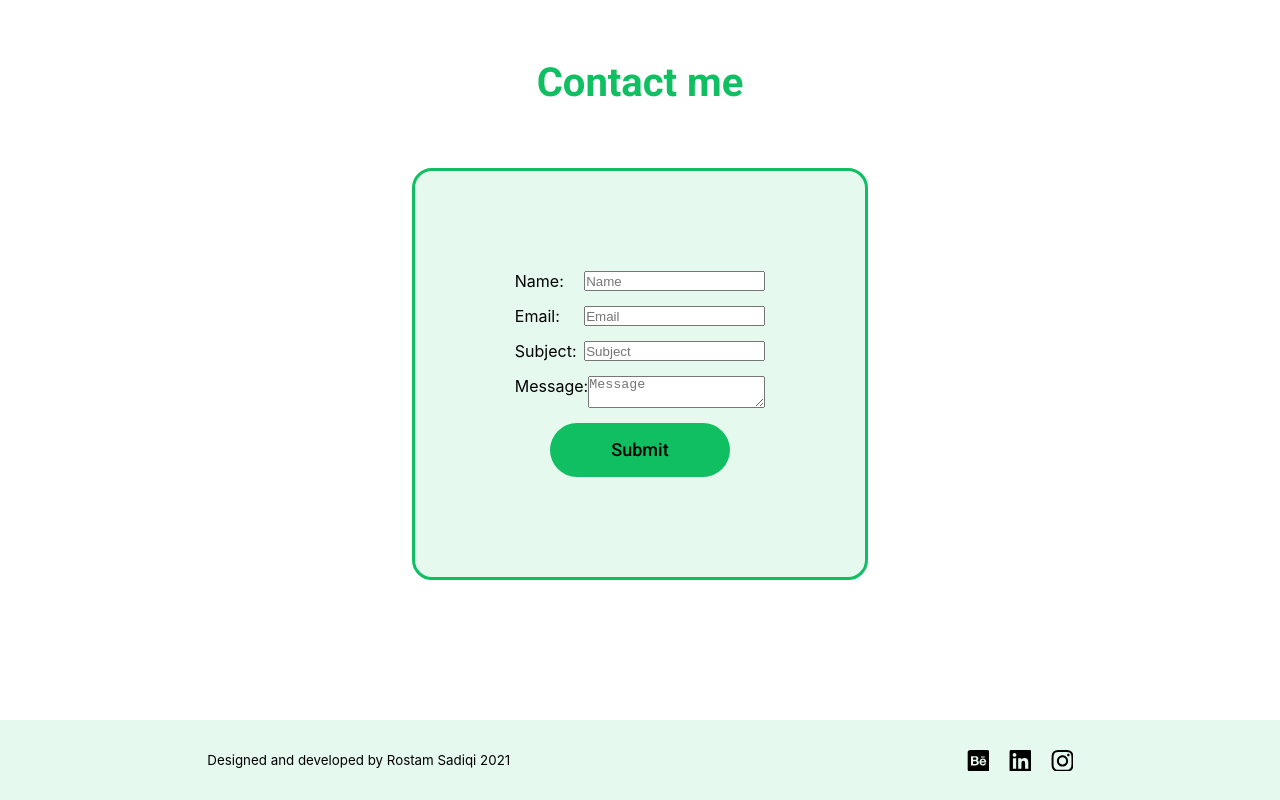
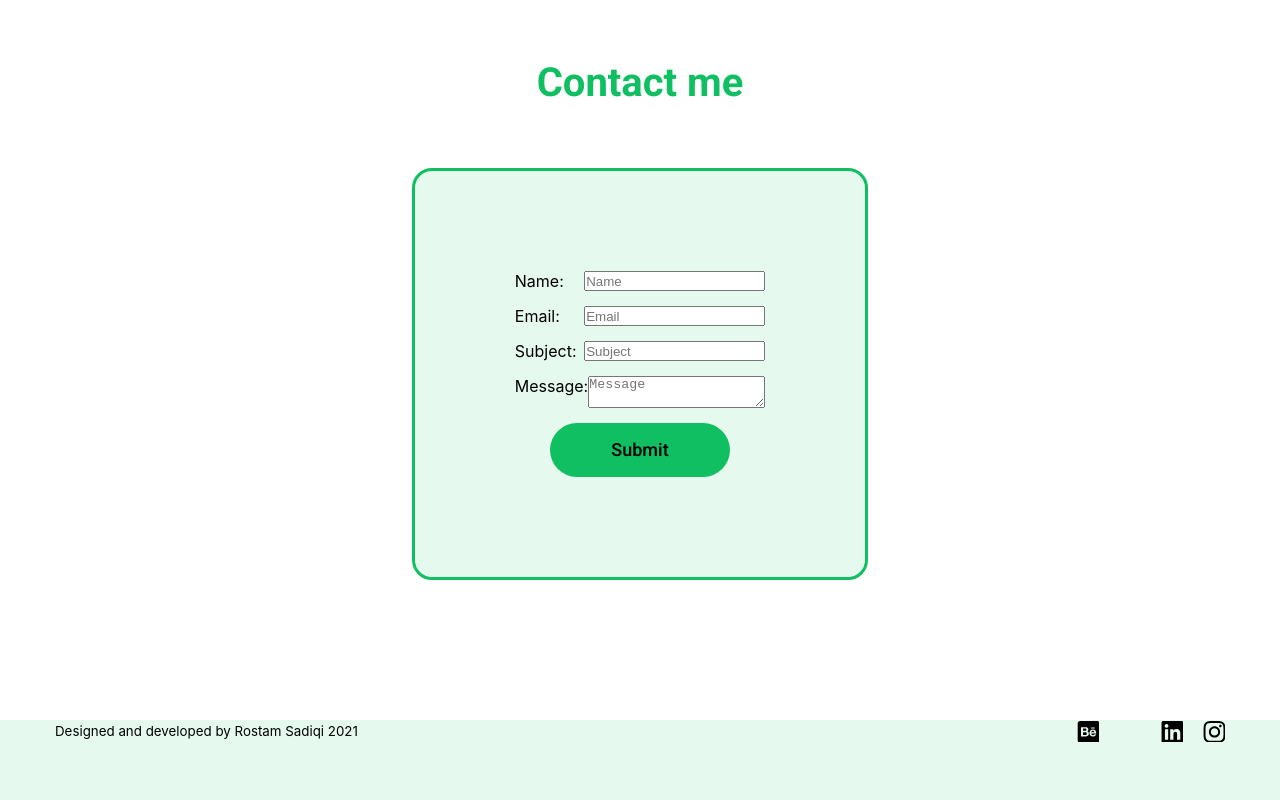
Before and after one commit to SandraVLP/portfolio-start-project, a React app in the folder portfolio-start-project-main/: page / in a window 1280 px wide. Shown: the part 4960-5760 px from the top of the page. Built offline with nearby package versions, Linux system fonts and the light colour scheme.

Commit message:
container in footer

```diff
--- a/portfolio-start-project-main/src/layout/Footer.tsx
+++ b/portfolio-start-project-main/src/layout/Footer.tsx
@@ -2,25 +2,29 @@ import styled from "styled-components";
 import { Icon } from "../components/Icon";
 import { myTheme } from "../styles/Theme";
 import { FlexWrapper } from "../components/FlexWrapper";
+import { Container } from "../components/Container";
+// import Tele from "../assets/images/telegram-svgrepo-com.svg";
 
 export function Footer() {
   return (
     <StyledFooter>
+      <Container>
+        <FlexWrapper>
           <small>Designed and developed by Rostam Sadiqi 2021</small>
-
           <FlexWrapper gap="20px" width="fit-content">
-          <Icon
-            iconId="teleg"
-            width="22px"
-            height="22px"
-            viewbox="0 0 22 22"
-          ></Icon>
             <Icon
               iconId="be"
               width="22px"
               height="22px"
               viewbox="0 0 22 22"
             ></Icon>
+            <Icon
+              iconId="tele"
+              width="22px"
+              height="22px"
+              viewbox="0 0 22 22"
+            ></Icon>
+            {/* <img src={Tele}></img> */}
             <Icon
               iconId="in"
               width="22px"
@@ -34,6 +38,8 @@ export function Footer() {
               viewbox="0 0 22 22"
             ></Icon>
           </FlexWrapper>
+        </FlexWrapper>
+      </Container>
     </StyledFooter>
   );
 }
@@ -41,9 +47,5 @@ export function Footer() {
 const StyledFooter = styled.footer`
   height: 10vh;
   background-color: ${myTheme.secondary};
-  display: flex;
-  justify-content: space-around;
-  align-items: center;
-
 
 `;
```
Also changed, not shown: portfolio-start-project-main/src/assets/images/sprite.svg, portfolio-start-project-main/src/assets/images/telegram-svgrepo-com.svg (added). Lines whose indentation alone changed are shown as unchanged.
